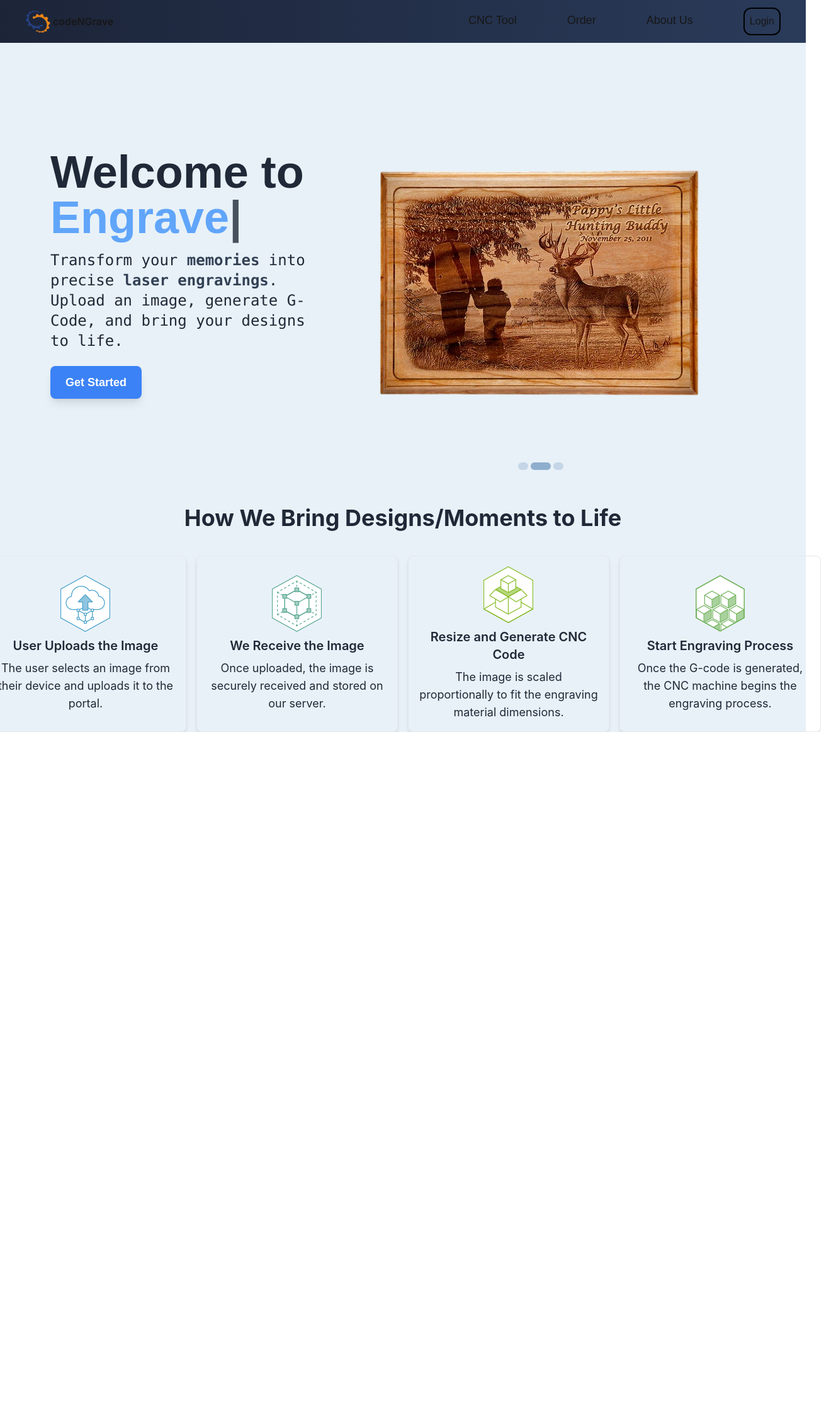
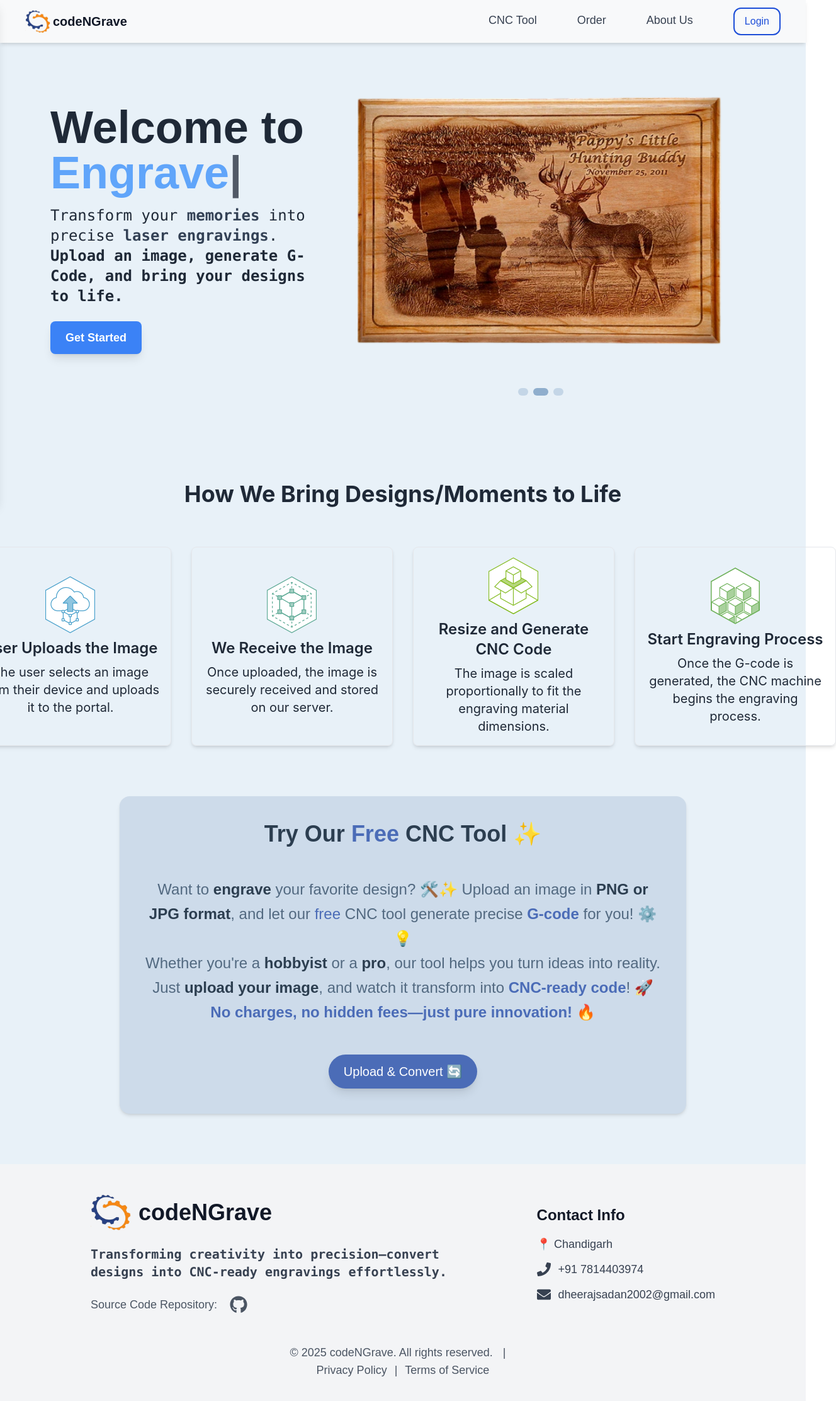
Before and after one commit to dheerajGits/CodeNgrave, a Next.js app in the folder client/: page / in a window 1280 px wide. Shown: the top 2224 px of the page at 63% size, 1328 px wide, since content can reach past the window. Before the commit the page ends 1162 px from the top, so only its background shows below. Built offline with nearby package versions, Linux system fonts and the light colour scheme.

Commit message:
add footer, header for small devices and made ui responsive

```diff
--- a/client/app/layout.tsx
+++ b/client/app/layout.tsx
@@ -2,6 +2,7 @@
 import { Geist, Geist_Mono } from "next/font/google";
 import "./globals.css";
 import Header from "@/components/Header";
+import Footer from "@/components/Footer";
 
 const geistSans = Geist({
   variable: "--font-geist-sans",
@@ -31,6 +32,7 @@
       >
         <Header />
         {children}
+        <Footer />
       </body>
     </html>
   );
--- a/client/app/page.tsx
+++ b/client/app/page.tsx
@@ -5,33 +5,62 @@
 
 export default function Home() {
   return (
-    <main className="flex flex-col items-center justify-center min-h-screen bg-[#e8f1f8]  text-gray-800 w-full pt-10">
-      <div className="flex flex-row items-center justify-between px-20 w-full">
-        <div className="flex flex-col items-start justify-center">
+    <main className="flex flex-col items-center justify-center min-h-screen bg-[#e8f1f8]  text-gray-800 w-full pt-4 max-xl:gap-10 gap-20 pb-20 max-xl:px-2">
+      <div className="flex flex-row max-xl:flex-col max-xl:text-center items-center justify-between max-xl:justify-center px-20 w-full">
+        <div className="flex flex-col xl:items-start justify-center max-xl:gap-8">
           {" "}
-          <h1 className="text-7xl font-extrabold mb-4">
-            <b className="text-7xl">Welcome to</b> <br />
+          <h1 className="text-7xl max-lg:text-4xl max-xl:text-6xl font-extrabold mb-4">
+            <b>Welcome to </b> <br />
             <TypedText texts={["Code", "and", "Engrave", "CodeNGrave"]} />
           </h1>
-          <p className="text-2xl  font-mono text-gray-800 max-w-xl">
+          <p className="text-2xl max-lg:text-lg font-mono text-gray-800 w-xl max-xl:-mb-8">
             Transform your{" "}
             <span className="text-slate-700 font-semibold">memories</span> into
             precise{" "}
             <span className="text-slate-700 font-semibold">
               laser engravings
             </span>
-            . Upload an image, generate G-Code, and bring your designs to life.
+            .{" "}
+            <b className="max-lg:hidden">
+              Upload an image, generate G-Code, and bring your designs to life.
+            </b>
           </p>
           <GetStartedButton />{" "}
         </div>
         <Crousel images={["/engrave.png", "/engrave2.png", "/engrave3.png"]} />
       </div>
-      <section className="flex flex-col items-center justify-between font-inter mt-10 gap-10">
-        <h1 className="text-4xl font-bold text">
+      <section className="flex flex-col items-center justify-between font-inter mt-10 gap-16">
+        <h1 className="text-4xl max-xl:text-3xl max-xl:text-center font-bold text max-xl:px-5">
           How We Bring Designs/Moments to Life
         </h1>
         <WorkFlowOverview />
       </section>
+      <div className="flex flex-col items-center justify-center text-center gap-12 bg-[#cddbea] p-10 rounded-2xl shadow-md xl:w-[900px] ">
+        <p className="text-4xl max-xl:text-2xl font-bold text-[#2c3e50]">
+          Try Our <span className="text-[#4b6cb7]">Free</span> CNC Tool ✨
+        </p>
+        <p className="text-[24px] max-xl:text-lg text-[#526980] leading-relaxed">
+          Want to <b className="text-[#2c3e50]">engrave</b> your favorite
+          design? 🛠️✨ Upload an image in{" "}
+          <b className="text-[#2c3e50]">PNG or JPG format</b>, and let our{" "}
+          <span className="text-[#4b6cb7]">free</span> CNC tool generate precise
+          <b className="text-[#4b6cb7]"> G-code </b> for you! ⚙️💡
+          <br />
+          Whether you&apos;re a <b className="text-[#2c3e50]">hobbyist</b> or a{" "}
+          <b className="text-[#2c3e50]">pro</b>, our tool helps you turn ideas
+          into reality.
+          <br /> Just <b className="text-[#2c3e50]">upload your image</b>, and
+          watch it transform into{" "}
+          <b className="text-[#4b6cb7]">CNC-ready code</b>! 🚀
+          <br />
+          <b className="text-[#4b6cb7]">
+            No charges, no hidden fees—just pure innovation! 🔥
+          </b>
+        </p>
+        <button className="text-[20px] py-3 px-6 bg-[#4b6cb7] text-white rounded-full flex items-center justify-center shadow-lg hover:bg-[#3a539b] hover:scale-110 transition-all duration-300">
+          Upload & Convert 🔄
+        </button>
+      </div>
     </main>
   );
 }
--- a/client/components/Crousel.tsx
+++ b/client/components/Crousel.tsx
@@ -1,5 +1,5 @@
 "use client";
-import { useState, useEffect } from "react";
+import { useState, useEffect, useRef } from "react";
 
 const Carousel = ({
   images,
@@ -11,50 +11,98 @@
   classNameImg?: string;
 }) => {
   const [currentIndex, setCurrentIndex] = useState(0);
+  const [isHovered, setIsHovered] = useState(false);
+  const carouselRef = useRef<HTMLDivElement>(null);
 
   useEffect(() => {
+    if (isHovered) return;
+
     const interval = setInterval(() => {
       setCurrentIndex((prevIndex) => (prevIndex + 1) % images.length);
     }, 3000);
 
     return () => clearInterval(interval);
-  }, [images]);
+  }, [images, isHovered]);
+
+  // Handle Touch Swipes
+  useEffect(() => {
+    const handleTouchStart = (e: TouchEvent) => {
+      if (!carouselRef.current) return;
+      const touchStartX = e.touches[0].clientX;
+
+      const handleTouchMove = (e: TouchEvent) => {
+        const touchEndX = e.touches[0].clientX;
+        const diff = touchStartX - touchEndX;
+
+        if (diff > 50) {
+          setCurrentIndex((prevIndex) => (prevIndex + 1) % images.length);
+        } else if (diff < -50) {
+          setCurrentIndex(
+            (prevIndex) => (prevIndex - 1 + images.length) % images.length
+          );
+        }
+      };
+
+      const handleTouchEnd = () => {
+        window.removeEventListener("touchmove", handleTouchMove);
+        window.removeEventListener("touchend", handleTouchEnd);
+      };
+
+      window.addEventListener("touchmove", handleTouchMove);
+      window.addEventListener("touchend", handleTouchEnd);
+    };
+
+    if (carouselRef.current) {
+      carouselRef.current.addEventListener("touchstart", handleTouchStart);
+    }
+
+    return () => {
+      if (carouselRef.current) {
+        carouselRef.current.removeEventListener("touchstart", handleTouchStart);
+      }
+    };
+  }, [images.length]);
 
   return (
-    <div className="p-4 flex flex-col items-center justify-center">
+    <div className="p-4 flex flex-col items-center justify-center w-full">
       <div
-        className={`relative w-[650px] mx-auto overflow-hidden ${className}`}
+        ref={carouselRef}
+        className={`relative w-full xl:w-[650px] mx-auto overflow-hidden ${className}`}
+        onMouseEnter={() => setIsHovered(true)}
+        onMouseLeave={() => setIsHovered(false)}
       >
         <div
-          className="flex transition-transform duration-700 ease-in-out "
+          className="flex transition-transform duration-700 ease-in-out"
           style={{ transform: `translateX(-${currentIndex * 100}%)` }}
         >
           {images.map((image, index) => (
             <div
               key={index}
-              className={`min-w-full flex justify-center items-center !${classNameImg}`}
+              className={`min-w-full flex justify-center items-center ${classNameImg}`}
             >
-              <img src={image} alt={`Slide ${index}`} />
+              <img
+                src={image}
+                alt={`Slide ${index}`}
+                className="transition-all duration-300 hover:scale-105 w-full h-auto xl:max-h-[500px] max-lg:w-96  rounded-lg"
+              />
             </div>
           ))}
         </div>
       </div>
-      <div className="flex flex-row items-center justify-center gap-1 -mt-10">
-        {[...Array(images.length)].map((_, index) => {
-          return (
-            <div
-              onClick={() => {
-                setCurrentIndex(index);
-              }}
-              key={index}
-              className={`${
-                currentIndex == index
-                  ? "w-4 md:w-8 h-3"
-                  : "w-2.5 md:w-4 h-3 bg-opacity-40"
-              } bg-[#8faecd] transition-all duration-300 rounded-full hover:cursor-pointer`}
-            />
-          );
-        })}
+
+      {/* Navigation Dots */}
+      <div className="flex flex-row items-center justify-center gap-2 mt-4">
+        {images.map((_, index) => (
+          <div
+            key={index}
+            onClick={() => setCurrentIndex(index)}
+            className={`${
+              currentIndex === index
+                ? "w-4 md:w-6 h-3"
+                : "w-3 md:w-4 h-3 bg-opacity-40"
+            } bg-[#8faecd] transition-all duration-300 rounded-full hover:cursor-pointer`}
+          />
+        ))}
       </div>
     </div>
   );
--- a/client/components/Footer.tsx
+++ b/client/components/Footer.tsx
@@ -0,0 +1,74 @@
+import { FaGithub, FaEnvelope, FaPhone } from "react-icons/fa";
+
+export default function Footer() {
+  return (
+    <footer className="w-full bg-gray-100 text-gray-700 py-12 flex flex-col items-center">
+      <div className="w-[90%] max-w-7xl px-6 md:px-12 lg:px-20 flex flex-col md:flex-row items-center justify-between gap-10">
+        {/* Logo & Description */}
+        <div className="text-center md:text-left">
+          <div className="flex flex-row items-center gap-3 hover:cursor-pointer justify-center md:justify-start">
+            <img src="/logo.png" alt="CodeNGrave Logo" className="w-16" />
+            <p className="text-4xl font-bold text-gray-900">codeNGrave</p>
+          </div>
+          <p className="mt-6 text-lg max-lg:hidden md:text-xl text-gray-700 font-semibold font-mono leading-relaxed">
+            Transforming creativity into precision—convert
+            <br className="hidden md:block" /> designs into CNC-ready engravings
+            effortlessly.
+          </p>
+          <a
+            className="flex gap-5 mt-6 text-gray-600 justify-center md:justify-start"
+            href="https://github.com/dheerajGits/CodeNgrave"
+            target="_blank"
+          >
+            <p className="text-lg hover:text-blue-500 hover:cursor-pointer">
+              Source Code Repository:
+            </p>
+            <FaGithub size={28} />
+          </a>
+        </div>
+
+        <div className="text-center md:text-left">
+          <h3 className="text-2xl font-semibold text-gray-900 mb-4">
+            Contact Info
+          </h3>
+          <ul className="space-y-3 text-lg">
+            <li className="flex items-center justify-center md:justify-start gap-3 hover:cursor-pointer">
+              📍 Chandigarh
+            </li>
+            <li className="flex items-center justify-center md:justify-start gap-3">
+              <FaPhone size={22} />{" "}
+              <a href="tel:+917814403974" className="hover:underline">
+                +91 7814403974
+              </a>
+            </li>
+            <li className="flex items-center justify-center md:justify-start gap-3">
+              <FaEnvelope size={22} />{" "}
+              <a
+                href="mailto:dheerajsadan2002@gmail.com"
+                className="hover:underline"
+              >
+                dheerajsadan2002@gmail.com
+              </a>
+            </li>
+          </ul>
+        </div>
+      </div>
+
+      <div className="mt-12 text-center text-lg text-gray-600 w-full px-6">
+        <p>
+          © 2025 codeNGrave. All rights reserved.
+          <span className="mx-4 hidden md:inline">|</span>
+        </p>
+        <div className="flex flex-col md:flex-row items-center justify-center gap-3 mt-3 md:mt-0">
+          <a href="#" className="hover:text-blue-500">
+            Privacy Policy
+          </a>
+          <span className="hidden md:block">|</span>
+          <a href="#" className="hover:text-blue-500">
+            Terms of Service
+          </a>
+        </div>
+      </div>
+    </footer>
+  );
+}
--- a/client/components/Header.tsx
+++ b/client/components/Header.tsx
@@ -1,32 +1,110 @@
-import React from "react";
+"use client";
+import React, { JSX, useState } from "react";
+import { FiMenu, FiX, FiTool, FiShoppingCart, FiInfo } from "react-icons/fi"; // Icons for sidebar
 
-const tabs: { name: string; link: string }[] = [
-  { name: "CNC Tool", link: "/image-to-cnc-convertor" },
-  { name: "Order", link: "/place-order" },
-  { name: "About Us", link: "/about-us" },
+const tabs: { name: string; link: string; icon: JSX.Element }[] = [
+  { name: "CNC Tool", link: "/image-to-cnc-convertor", icon: <FiTool /> },
+  { name: "Order", link: "/place-order", icon: <FiShoppingCart /> },
+  { name: "About Us", link: "/about-us", icon: <FiInfo /> },
 ];
+
 export default function Header() {
+  const [isOpen, setIsOpen] = useState(false);
+
   return (
-    <header className="bg-gradient-to-r from-[#1c2438] to-[#2a3b5a]  w-full py-3 flex flex-row items-center justify-between px-10">
-      <div className="flex flex-row items-center gap-1 hover:cursor-pointer ">
-        <img src="/logo.png" alt="" className="w-10" />
-        <p className="font-semibold font-inter">codeNGrave</p>
-      </div>
+    <>
+      <header className="sticky top-0 z-10 bg-[#f8f9fa] shadow-md w-full py-3 flex items-center justify-between px-10 max-lg:hidden">
+        <div className="flex items-center gap-1 transition-all duration-300 hover:font-bold hover:cursor-pointer hover:scale-110">
+          <img src="/logo.png" alt="CodeNGrave Logo" className="w-10" />
+          <p className="text-xl text-gray-900 font-semibold">codeNGrave</p>
+        </div>
 
-      <div className="flex flex-row items-center justify-center gap-20">
-        {tabs.map((tab, index) => {
-          return (
+        <div className="flex items-center justify-center gap-16">
+          {tabs.map((tab, index) => (
             <a
               href={tab.link}
               key={index}
-              className=" text-lg hover:text-xl duration-300 relative pb-1 after:absolute after:inset-x-0 after:bottom-0 after:h-[2px] after:bg-current after:scale-x-0 after:transition hover:after:scale-x-100"
+              className="text-lg text-gray-700 hover:text-blue-700 duration-300 relative pb-1
+                     after:absolute after:inset-x-0 after:bottom-0 after:h-[2px]
+                     after:bg-blue-700 after:scale-x-0 after:transition hover:after:scale-x-100"
             >
               {tab.name}
             </a>
-          );
-        })}
-        <button className="p-2 border-2 border-black rounded-xl">Login</button>
+          ))}
+          <button
+            className="p-2 px-4 border-2 border-blue-700 text-blue-700 rounded-xl hover:bg-blue-700 hover:text-white duration-300"
+            aria-label="Login"
+            title="Login to your account"
+          >
+            Login
+          </button>
+        </div>
+      </header>
+
+      <header className="lg:hidden sticky top-0 z-20 bg-[#f8f9fa] shadow-md w-full py-3 px-5 flex items-center justify-between">
+        <div className="flex items-center gap-2">
+          <img src="/logo.png" alt="CodeNGrave Logo" className="w-8" />
+          <p className="text-lg text-gray-900 font-semibold">codeNGrave</p>
+        </div>
+
+        <button
+          onClick={() => setIsOpen(true)}
+          aria-label="Open menu"
+          title="Open navigation menu"
+        >
+          <FiMenu size={28} className="text-gray-900" />
+        </button>
+      </header>
+
+      <div
+        className={`fixed top-0 left-0 h-screen w-64 bg-white shadow-lg z-30 transform ${
+          isOpen ? "translate-x-0" : "-translate-x-full"
+        } transition-transform duration-300`}
+      >
+        <div className="flex justify-between items-center p-5 border-b">
+          <div className="flex items-center gap-2">
+            <img src="/logo.png" alt="CodeNGrave Logo" className="w-8" />
+            <p className="text-lg text-gray-900 font-semibold">codeNGrave</p>
+          </div>
+          <button
+            onClick={() => setIsOpen(false)}
+            aria-label="Close menu"
+            title="Close navigation menu"
+          >
+            <FiX size={24} className="text-gray-900" />
+          </button>
+        </div>
+
+        <nav className="flex flex-col gap-4 p-5">
+          {tabs.map((tab, index) => (
+            <a
+              href={tab.link}
+              key={index}
+              className="flex items-center gap-3 text-lg text-gray-800 hover:text-blue-700 hover:bg-gray-100 p-3 rounded-md transition"
+            >
+              <span className="text-xl text-gray-600">{tab.icon}</span>
+              {tab.name}
+            </a>
+          ))}
+        </nav>
+
+        <div className="absolute bottom-5 left-5 right-5">
+          <button
+            className="w-full p-3 border-2 border-blue-700 text-blue-700 rounded-xl hover:bg-blue-700 hover:text-white duration-300"
+            aria-label="Login"
+            title="Login to your account"
+          >
+            Login
+          </button>
+        </div>
       </div>
-    </header>
+
+      {isOpen && (
+        <div
+          className="fixed top-0 left-0 w-full h-full bg-black bg-opacity-40 z-20"
+          onClick={() => setIsOpen(false)}
+        />
+      )}
+    </>
   );
 }
--- a/client/components/WorkFlowOverview.tsx
+++ b/client/components/WorkFlowOverview.tsx
@@ -39,18 +39,18 @@
 }) {
   return (
     <div
-      className={` flex flex-col items-center justify-center rounded-lg shadow-md p-4 border w-80 gap-2 transition-transform duration-300 hover:cursor-pointer hover:scale-105 hover:shadow-lg select-none`}
+      className={` flex flex-col items-center justify-center rounded-lg shadow-md p-4 border w-80 max-xl:w-full gap-2 transition-transform duration-300 hover:cursor-pointer hover:scale-105 hover:shadow-lg select-none`}
     >
       <img src={img} alt="" />
-      <p className="font-semibold text-xl">{title}</p>
-      <p className="text-lg">{description}</p>
+      <p className="font-semibold text-2xl">{title}</p>
+      <p className="text-xl">{description}</p>
     </div>
   );
 }
 
 export default function CNCEngravingSteps() {
   return (
-    <div className="relative w-full  mx-auto flex flex-row items-stretch justify-center text-center gap-4 ">
+    <div className="relative w-full  mx-auto  flex flex-row max-xl:flex-col max-xl:items-center items-stretch justify-center text-center gap-8 ">
       {steps.map((step, index) => (
         <Card
           key={index}
--- a/client/package.json
+++ b/client/package.json
@@ -14,6 +14,7 @@
     "next": "15.1.2",
     "react": "^19.0.0",
     "react-dom": "^19.0.0",
+    "react-icons": "^5.5.0",
     "typed.js": "^2.1.0"
   },
   "devDependencies": {
```
Also changed, not shown: client/public/engrave.png, 1 other file (tests, documents, lock files or other folders).
